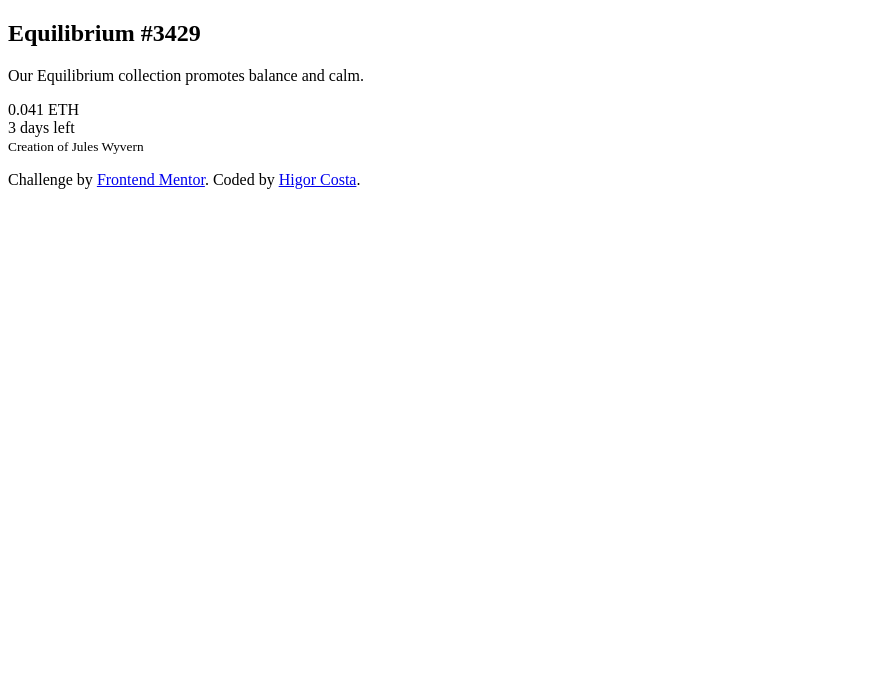
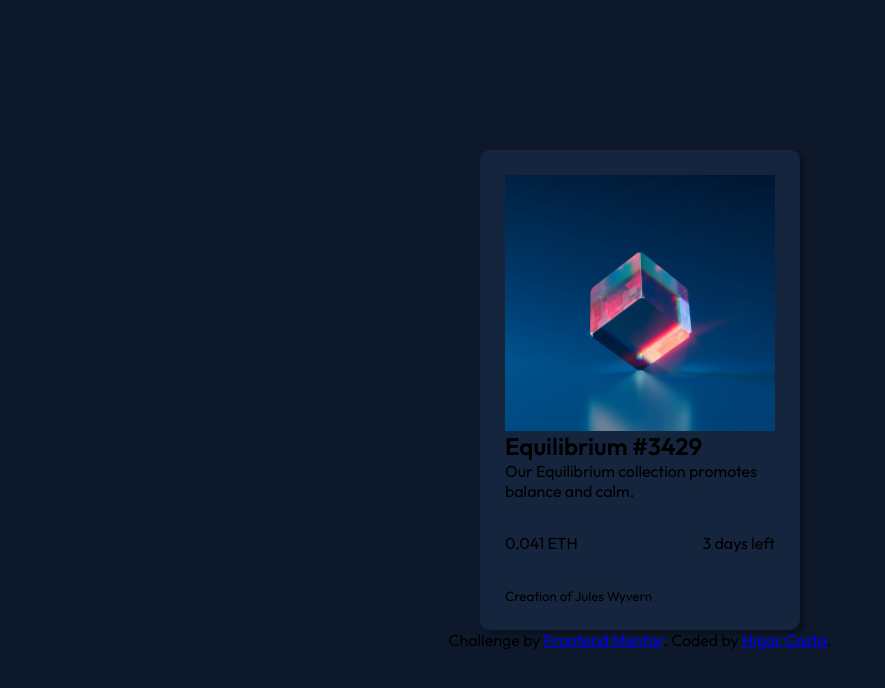
Before and after one commit to higor-costa/cart-o-de-visualiza-o-nft, a plain HTML site: page index.html in a window 1280 px wide. Shown: the whole page, without its empty margins (0-885 px from the left). Drawn offline with Linux system fonts and the light colour scheme.

Commit message:
Estilo do card atualizado

```diff
--- /dev/null
+++ b/css/style.css
@@ -0,0 +1,56 @@
+@import url('https://fonts.googleapis.com/css2?family=Outfit:wght@300;400;600&display=swap');
+
+* {
+    margin: 0;
+    padding: 0;
+    box-sizing: border-box;
+}
+
+:root {
+    --cor-item1: hsl(178, 100%, 50%);
+    --cor-item2: hsl(215, 51%, 70%);
+
+    --cor-principal: hsl(217, 54%, 11%);
+    --cor-card: hsl(216, 50%, 16%);
+    --cor-linha: hsl(215, 32%, 27%);
+    --cor-branco: hsl(0, 0%, 100%);
+
+    --font-principal: 'Outfit', sans-serif;
+}
+
+.principal {
+    height: 100vh;
+    max-width: 1440px;
+    font-family: var(--font-principal);
+    background-color: var(--cor-principal);
+    display: flex;
+    flex-direction: column;
+    justify-content: center;
+    align-items: center;
+}
+
+.card {
+    background-color: var(--cor-card);
+    width: 20rem;
+    height: 30rem;
+    display: flex;
+    flex-direction: column;
+    justify-content: space-between;
+    padding: 25px;
+    border-radius: 10px;
+    box-shadow: 5px 5px 5px rgba(0, 0, 0, 0.315);
+}
+
+.card .cabecalho__imagem {
+    background-image: url('/images/image-equilibrium.jpg');
+    width: 100%;
+    height: 16em;
+    background-size: cover;
+    background-position: center;
+}
+
+.items {
+    display: flex;
+    justify-content: space-between;
+    width: 100%;
+}
--- a/index.html
+++ b/index.html
@@ -6,15 +6,15 @@
   <meta name="viewport" content="width=device-width, initial-scale=1.0">
   <title> Frontend Mentor | NFT preview card component </title>
   <link rel="shortcut icon" href="./images/favicon-32x32.png" type="image/x-icon">
+  <link rel="stylesheet" href="css/style.css">
 </head>
 <body>
     <main class="principal">
         <section class="card">
-            <div class="imagem"></div>
-
             <div class="cabecalho">
+                <div class="cabecalho__imagem"></div>
                 <h1 class="cabecalho__titulo"> Equilibrium #3429 </h1>
-                <p class="cabecalho__paragrafo"> Our Equilibrium collection promotes balance and calm. </p>
+                <p class="cabecalho__paragrafo" > Our Equilibrium collection promotes balance and calm. </p>
             </div>
 
             <div class="items">
@@ -33,14 +33,13 @@
                 <div class="imagem__avatar"></div>
                 <small class="creditos"> Creation of <span class="creditos--nome"> Jules Wyvern </span> </small>
             </div>
-
-            <div class="atribuicao">
+        </section>
+        <div class="atribuicao">
                 <p>
                     Challenge by <a href="https://www.frontendmentor.io?ref=challenge" target="_blank">Frontend Mentor</a>.
                     Coded by <a href="https://www.linkedin.com/in/higor-costa-/" target="_blank"> Higor Costa</a>.
                 </p>
-            </div>
-        </section>
+        </div>
     </main>
 </body>
 </html>
```
